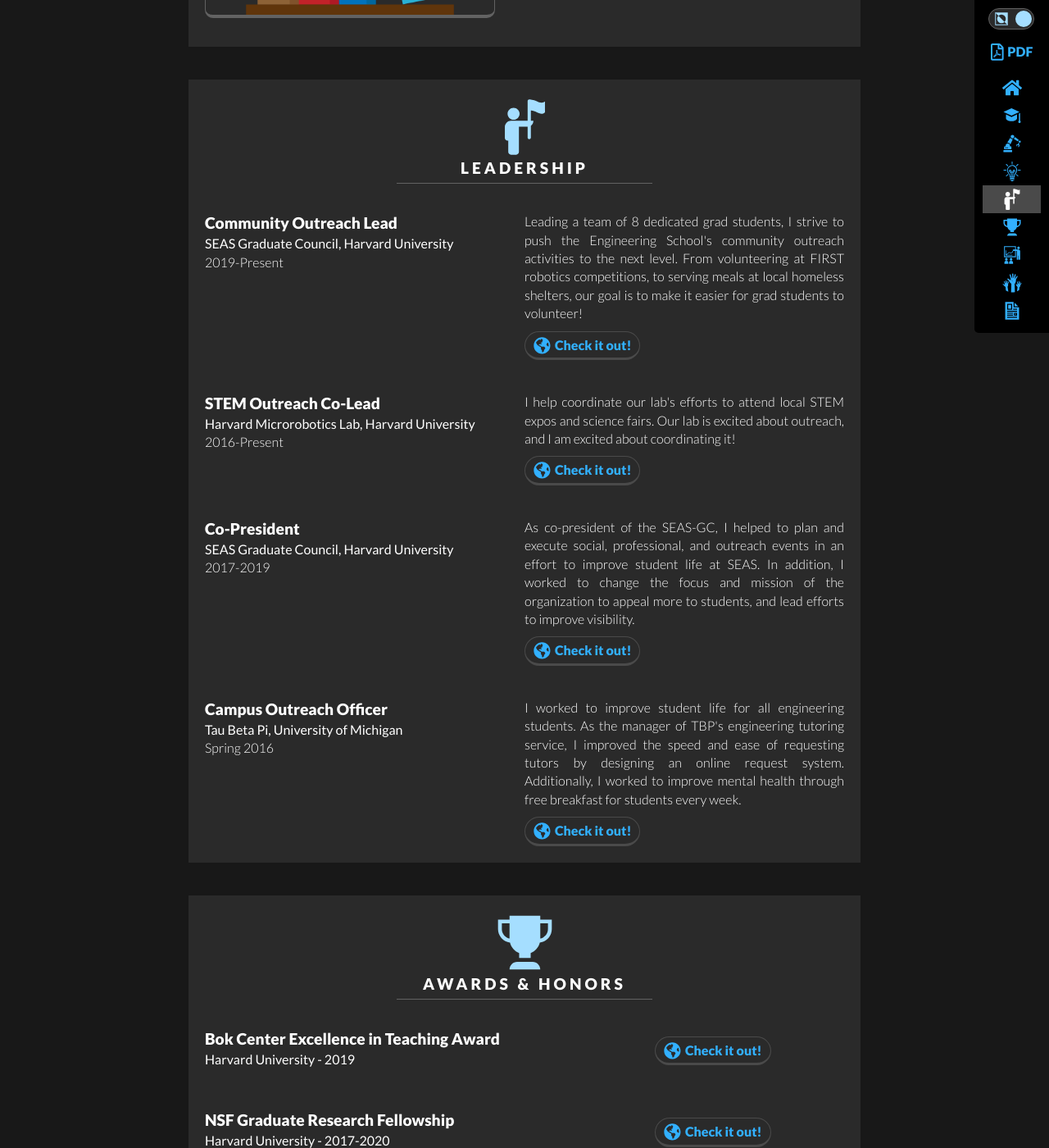
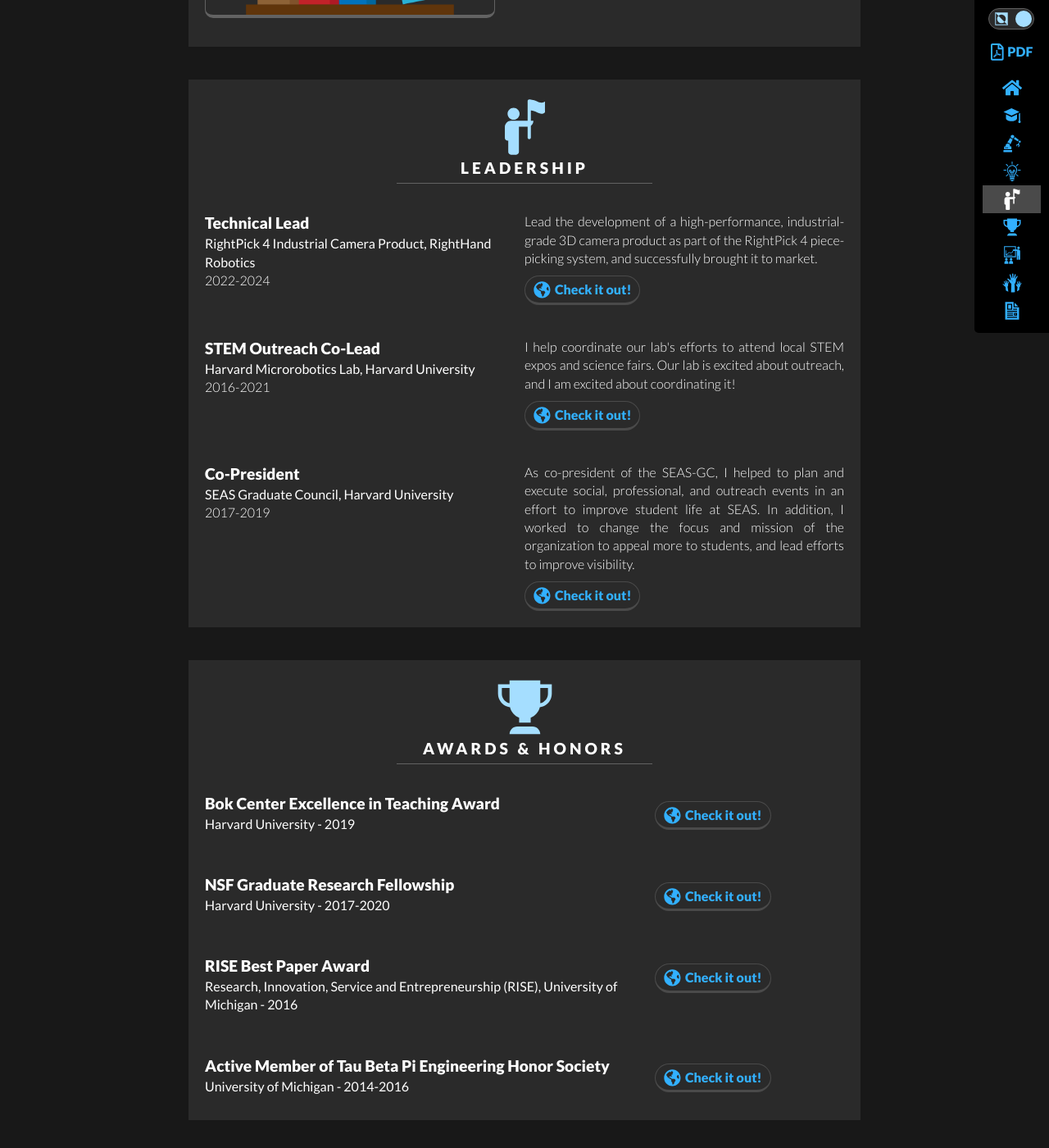
Before and after one commit to cbteeple/cbteeple.github.io, a Jekyll site: the page built from index.html, in a window 1280 px wide and 1400 px high, scrolled down 5571 px. Shown: the whole window at 82% size. Built offline with Jekyll 4.4.1, drawn with Linux system fonts in a browser that asks for light colours; nearby versions of some CDN libraries.

Commit message:
Update leadership.yml

```diff
--- a/_data/leadership.yml
+++ b/_data/leadership.yml
@@ -1,16 +1,25 @@
--   title: Community Outreach Lead
-    organization: SEAS Graduate Council
-    location: Harvard University
-    description: Leading a team of 8 dedicated grad students, I strive to push the Engineering School's community outreach activities to the next level. From volunteering at FIRST robotics competitions, to serving meals at local homeless shelters, our goal is to make it easier for grad students to volunteer!
-    period: 2019-Present
-    link: https://gc.seas.harvard.edu/outreach
+-   title: Technical Lead
+    organization: RightPick 4 Industrial Camera Product
+    location: RightHand Robotics
+    description: Lead the development of a high-performance, industrial-grade
+        3D camera product as part of the RightPick 4 piece-picking system, and
+        successfully brought it to market.
+    period: 2022-2024
+    link: https://righthandrobotics.com/products
+
+# -   title: Community Outreach Lead
+#     organization: SEAS Graduate Council
+#     location: Harvard University
+#     description: Leading a team of 8 dedicated grad students, I strive to push the Engineering School's community outreach activities to the next level. From volunteering at FIRST robotics competitions, to serving meals at local homeless shelters, our goal is to make it easier for grad students to volunteer!
+#     period: 2019-2021
+#     link: https://gc.seas.harvard.edu/outreach
 
 
 -   title: STEM Outreach Co-Lead
     organization: Harvard Microrobotics Lab
     location: Harvard University
     description: I help coordinate our lab's efforts to attend local STEM expos and science fairs. Our lab is excited about outreach, and I am excited about coordinating it!
-    period: 2016-Present
+    period: 2016-2021
     link: https://www.micro.seas.harvard.edu/
 
 
@@ -22,9 +31,9 @@
     link: https://gc.seas.harvard.edu/
 
 
--   title: Campus Outreach Officer
-    organization: Tau Beta Pi
-    location: University of Michigan
-    description: I worked to improve student life for all engineering students. As the manager of TBP's engineering tutoring service, I improved the speed and ease of requesting tutors by designing an online request system. Additionally, I worked to improve mental health through free breakfast for students every week.
-    period: Spring 2016
-    link: https://tbp.engin.umich.edu
+# -   title: Campus Outreach Officer
+#     organization: Tau Beta Pi
+#     location: University of Michigan
+#     description: I worked to improve student life for all engineering students. As the manager of TBP's engineering tutoring service, I improved the speed and ease of requesting tutors by designing an online request system. Additionally, I worked to improve mental health through free breakfast for students every week.
+#     period: Spring 2016
+#     link: https://tbp.engin.umich.edu
```
